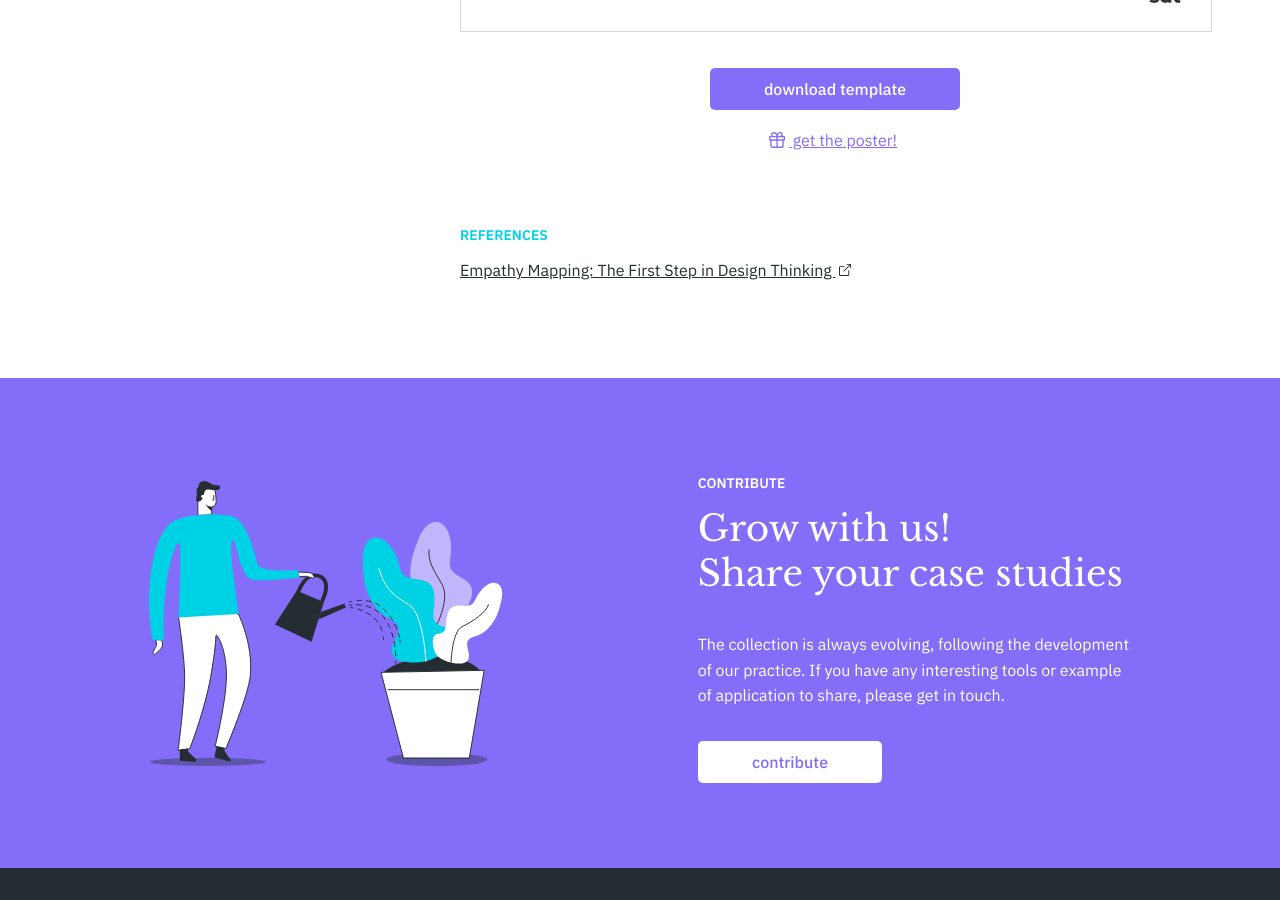
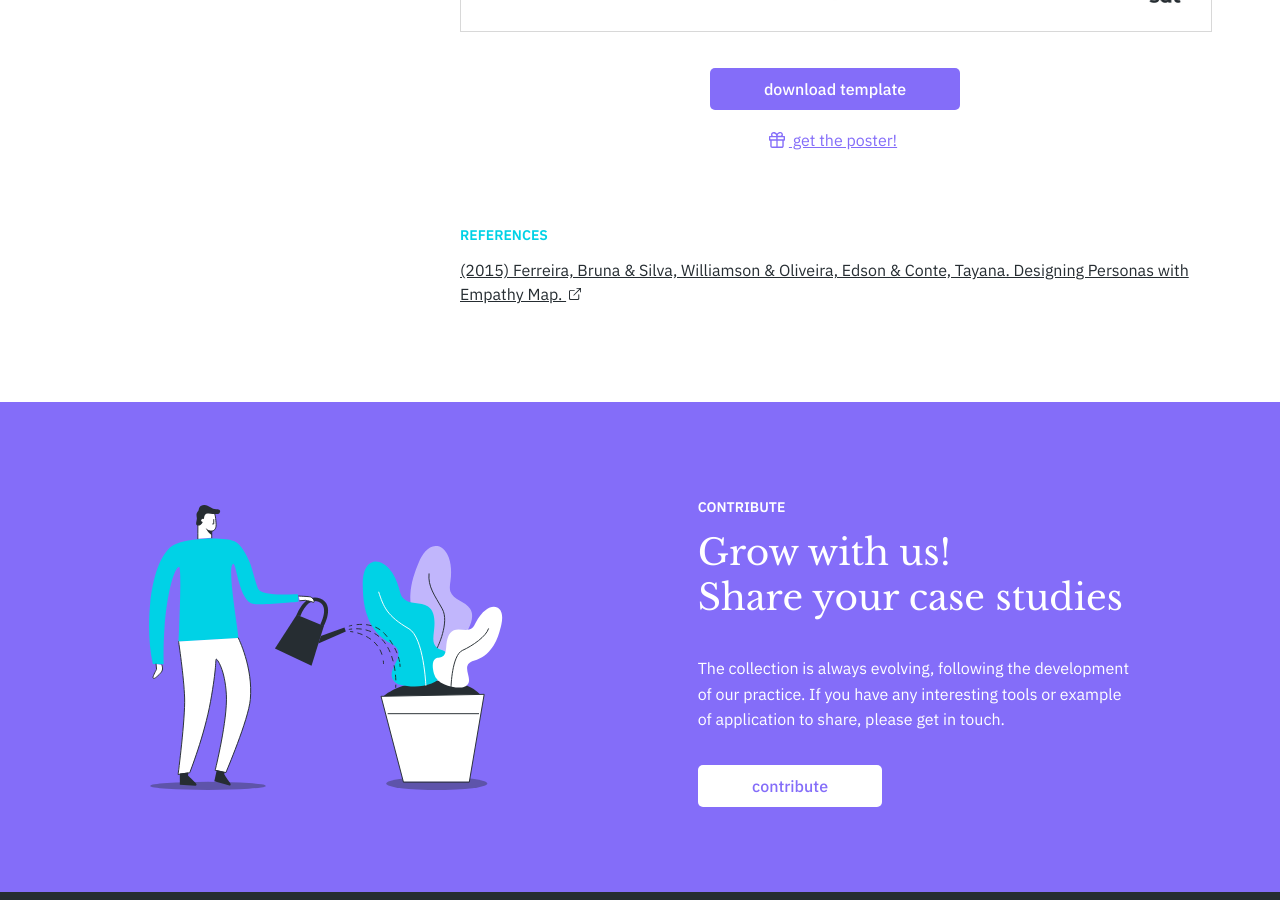
Before and after one commit to service-design-tools/sdt-website, a Jekyll site: the page built from _tools/empathy-map.md, in a window 1280 px wide and 900 px high, scrolled down 1659 px. Built offline with Jekyll 4.4.1, drawn with Linux system fonts in a browser that asks for light colours; some of the changed text lies outside the part shown.

Commit message:
Update tool “empathy-map”

```diff
--- a/_tools/empathy-map.md
+++ b/_tools/empathy-map.md
@@ -3,15 +3,14 @@
 subtitle: Share key assumptions around user attitudes and behaviors
 properties:
   how:
-    - Maps
+    - Text
   what:
-    - Experience
+    - Context
   when:
     - Research
   who:
-    - Experts
-    - Users
-synonyms: User Understanding
+    - Stakeholders
+synonyms: Proto-Personas
 icon: >-
   <svg version="1.1" xmlns="http://www.w3.org/2000/svg" x="0px" y="0px"
   viewBox="0 0 139.5 126.5" xml:space="preserve">
@@ -50,7 +49,10 @@
   file: /assets/images/uploads/template_empathy-map.pdf
   image: /assets/images/uploads/preview-template_empathy-map.jpg
 references:
-  - link: 'https://www.nngroup.com/articles/empathy-mapping/'
-    name: 'Empathy Mapping: The First Step in Design Thinking'
+  - link: >-
+      https://www.researchgate.net/publication/276207468_Designing_Personas_with_Empathy_Map
+    name: >-
+      (2015) Ferreira, Bruna & Silva, Williamson & Oliveira, Edson & Conte,
+      Tayana. Designing Personas with Empathy Map.
 ---
 The empathy map is a canvas split into four quadrants (_says_, _thinks_, _does_, and _feels_), all positioned around the user. Filling the map allows to produce an overview of who the user is, and to identify inconsistencies in the perception of the same user from various team members (and so intervene to mitigate the conflict).
```
